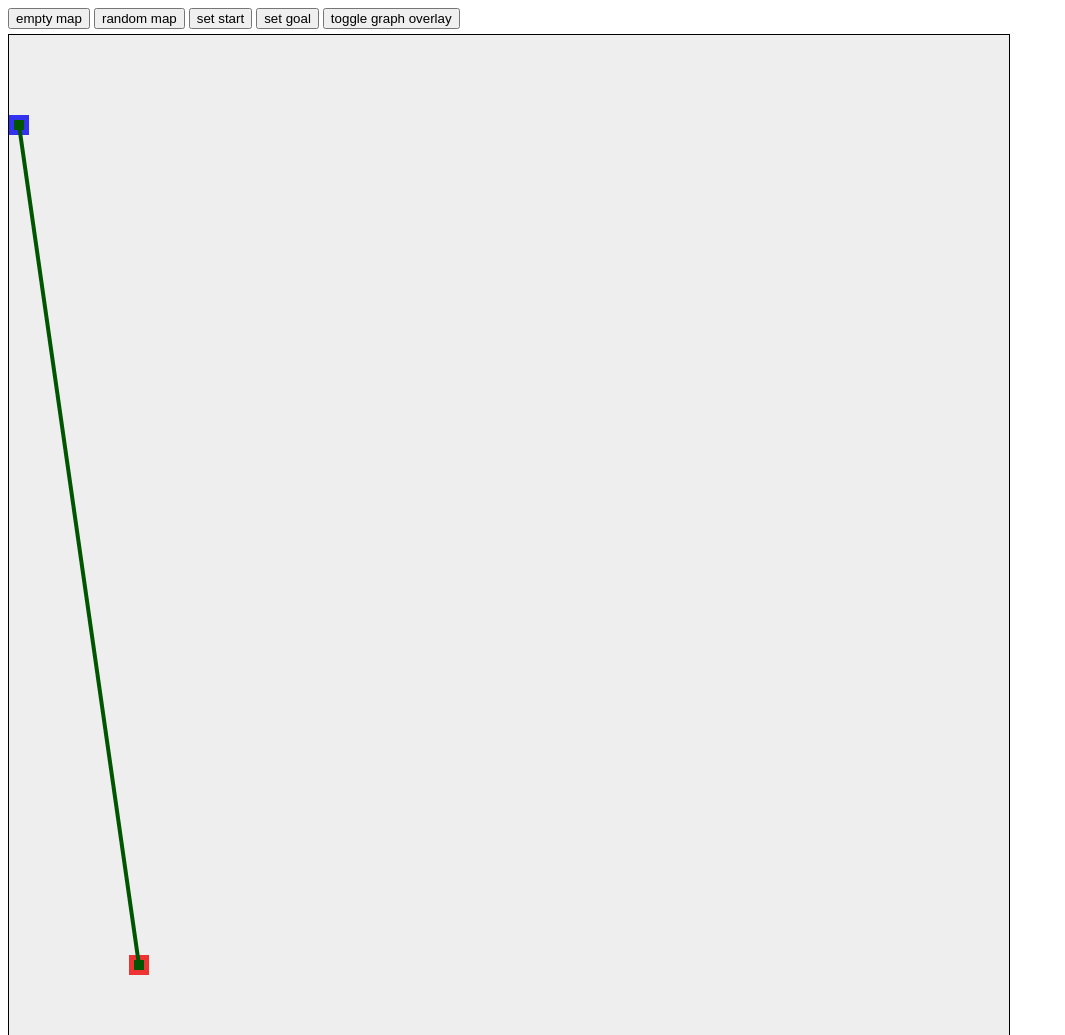
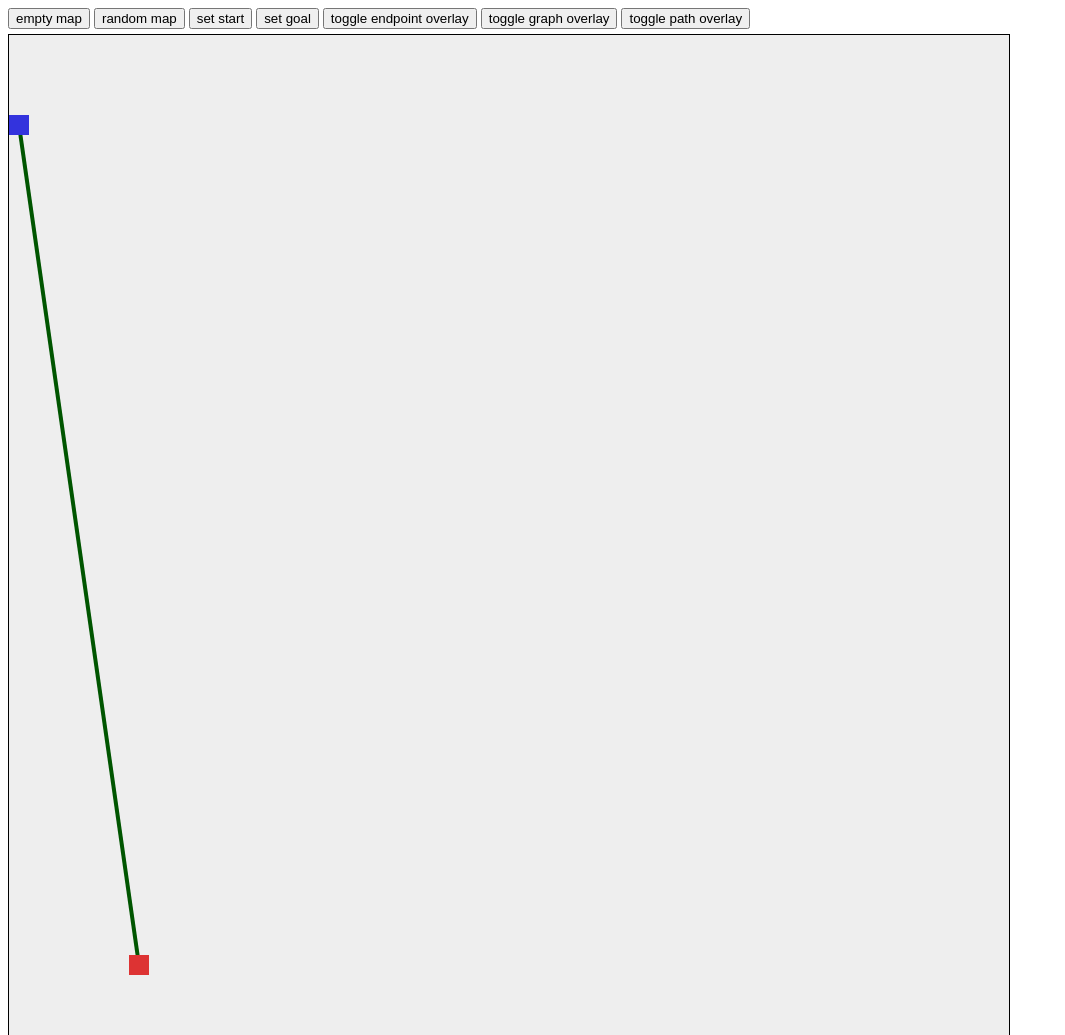
Before and after one commit to mahhov/pathfinding-graph-generation, a website: page public/index.html in a window 1280 px wide. Shown: the top 1035 px of the page, without its empty margins (0-1065 px from the left). Drawn offline with nearby package versions, Linux system fonts and the light colour scheme.

Commit message:
toggle endpoint / path overlays

```diff
--- a/public/app.js
+++ b/public/app.js
@@ -14,8 +14,8 @@ let empty = 0, wall = 1, start = 2, goal = 3;
 let pathNode = 4, graphColor = 5;
 let draw = empty;
                 // emtpy   wall    start   goal    path    graph
-let drawColors = ['#eee', '#888', '#33e', '#e33', '#050', '#099'];
-let graphOverlay = true;
+let drawColors = ['#eee', '#888', '#33d', '#d33', '#050', '#099'];
+let endpointOverlay = true, graphOverlay = true, pathOverlay = true;
 
 let initCanvas = () => {
     let canvas = document.getElementById('myCanvas');
@@ -81,14 +81,15 @@ let refreshCanvas = () => {
     drawCanvasClear();
     _.each(rect, (column, x) => {
         _.each(column, (cell, y) => {
-            drawCanvasRect(createRect(x, y), drawColors[cell], true);
+            let color = ((cell === start || cell === goal)) ? empty : cell;
+            drawCanvasRect(createRect(x, y), drawColors[color], true);
         });
     });
 
     if (graphOverlay) {
         // draw graph nodes
         _.each(graph, (node) => {
-            drawCanvasRect(createRectSmall(node.coord.x, node.coord.y, .5), drawColors[graphColor], true)
+            drawCanvasRect(createRectSmall(node.coord.x, node.coord.y, .3   ), drawColors[graphColor], true)
         });
 
         // draw graph edges
@@ -99,13 +100,20 @@ let refreshCanvas = () => {
         });
     }
 
+    if (pathOverlay) {
         // draw path
         _.times(path.length - 1, (i) => {
             drawLine(createLine(path[i].x, path[i].y, path[i + 1].x, path[i + 1].y), drawColors[pathNode], 4);
         });
         _.each(path, (coord) => {
-        drawCanvasRect(createRectSmall(coord.x, coord.y, .5), drawColors[pathNode], true)
+            drawCanvasRect(createRectSmall(coord.x, coord.y, .3), drawColors[pathNode], true)
         });
+    }
+
+    if (endpointOverlay) {
+        drawCanvasRect(createRect(goalCoord.x, goalCoord.y), drawColors[goal], true);
+        drawCanvasRect(createRect(startCoord.x, startCoord.y), drawColors[start], true);
+    }
 };
 
 let createRect = (x, y) => {
@@ -205,8 +213,18 @@ let randomMap = () => {
     update();
 }
 
+let toggleEndpointOverlay = () => {
+    endpointOverlay = !endpointOverlay;
+    refreshCanvas();
+}
+
 let toggleGraphOverlay = () => {
     graphOverlay = !graphOverlay;
+    refreshCanvas();
+}
+
+let togglePathOverlay = () => {
+    pathOverlay = !pathOverlay;
     refreshCanvas();
 }
 
--- a/public/index.html
+++ b/public/index.html
@@ -10,7 +10,9 @@
     <button onclick="randomMap()">random map</button>
     <button onclick="setDraw(start)">set start</button>
     <button onclick="setDraw(goal)">set goal</button>
+    <button onclick="toggleEndpointOverlay()">toggle endpoint overlay</button>
     <button onclick="toggleGraphOverlay()">toggle graph overlay</button>
+    <button onclick="togglePathOverlay()">toggle path overlay</button>
 </div>
 
 <div style="margin-top:5px">
```
Lines whose indentation alone changed are shown as unchanged.
